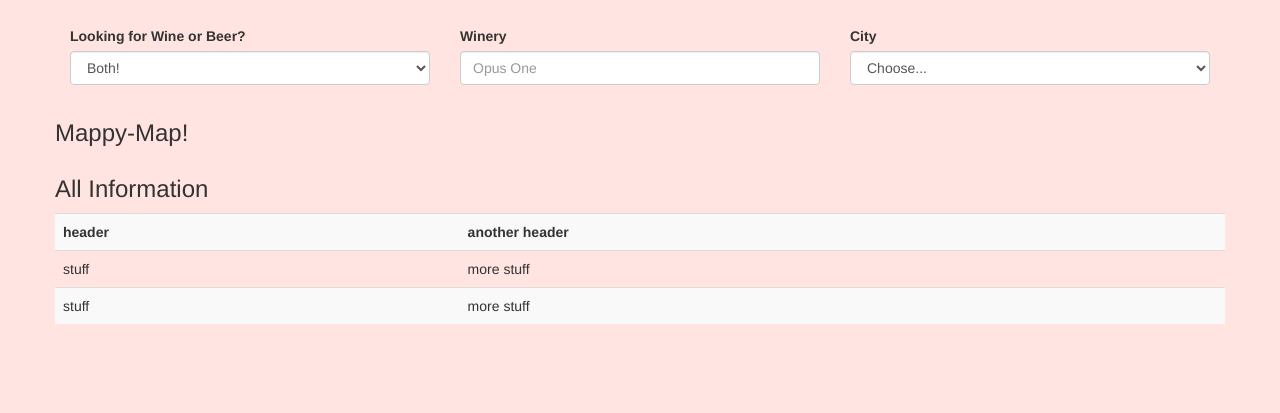
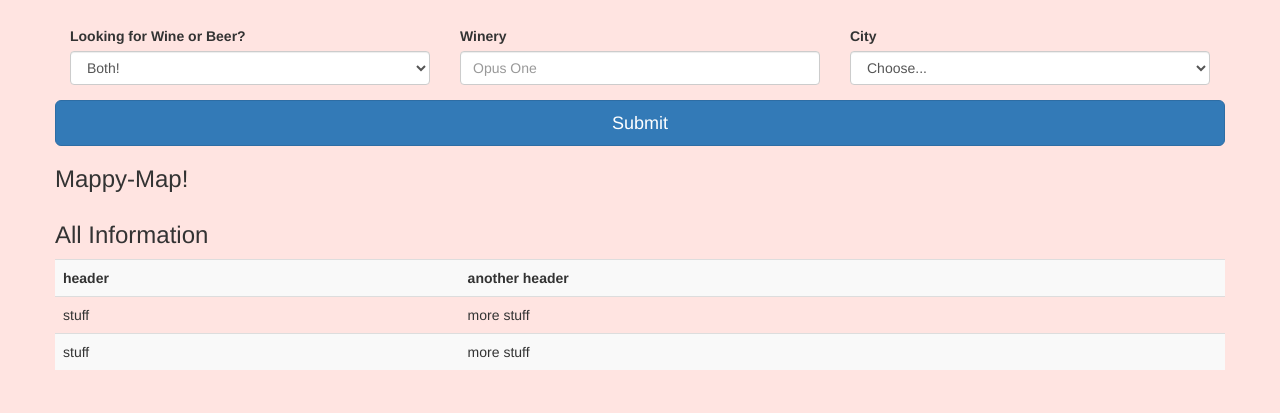
Before and after one commit to smodarressi/project_2_javascript, a Python web app: template templates/index.html in a window 1280 px wide. Shown: the part 387-800 px from the top of the page. Run offline with Jinja, Linux system fonts and the light colour scheme; the template is opened without the code that fills it, so the values that code supplies are empty; some libraries are stand-ins or nearby versions.

Commit message:
submit button added

```diff
--- a/templates/index.html
+++ b/templates/index.html
@@ -76,6 +76,11 @@
     </div>
     <div class="row">
       <div class="col-lg">
+        <button type="button" class="btn btn-primary btn-lg btn-block" id="submit-button">Submit</button>
+      </div>
+    </div>
+    <div class="row">
+      <div class="col-lg">
         <h3>Mappy-Map!</h3>
         <div id="sherwins-map"></div>
       </div>
```
Also changed, not shown: static/data/brewerywinery.db (added).
